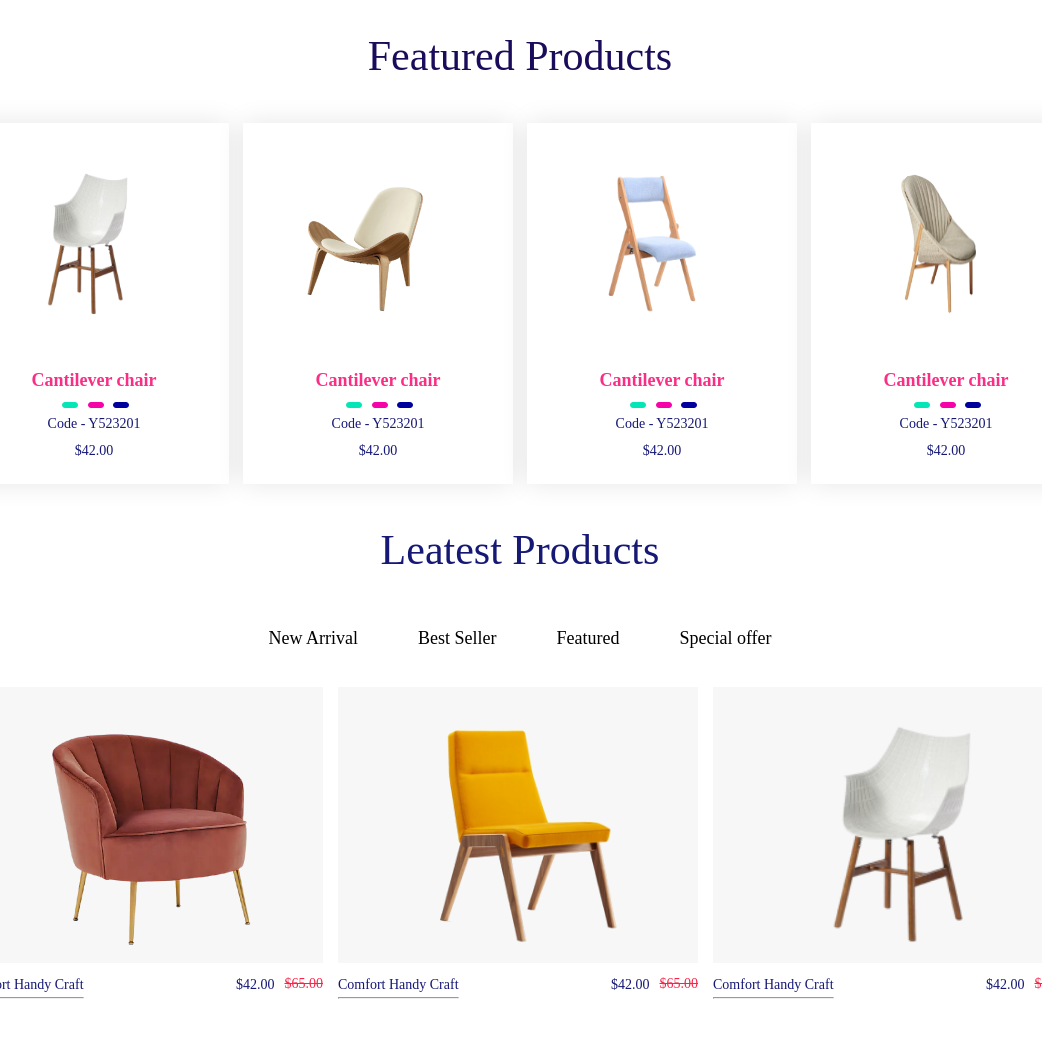
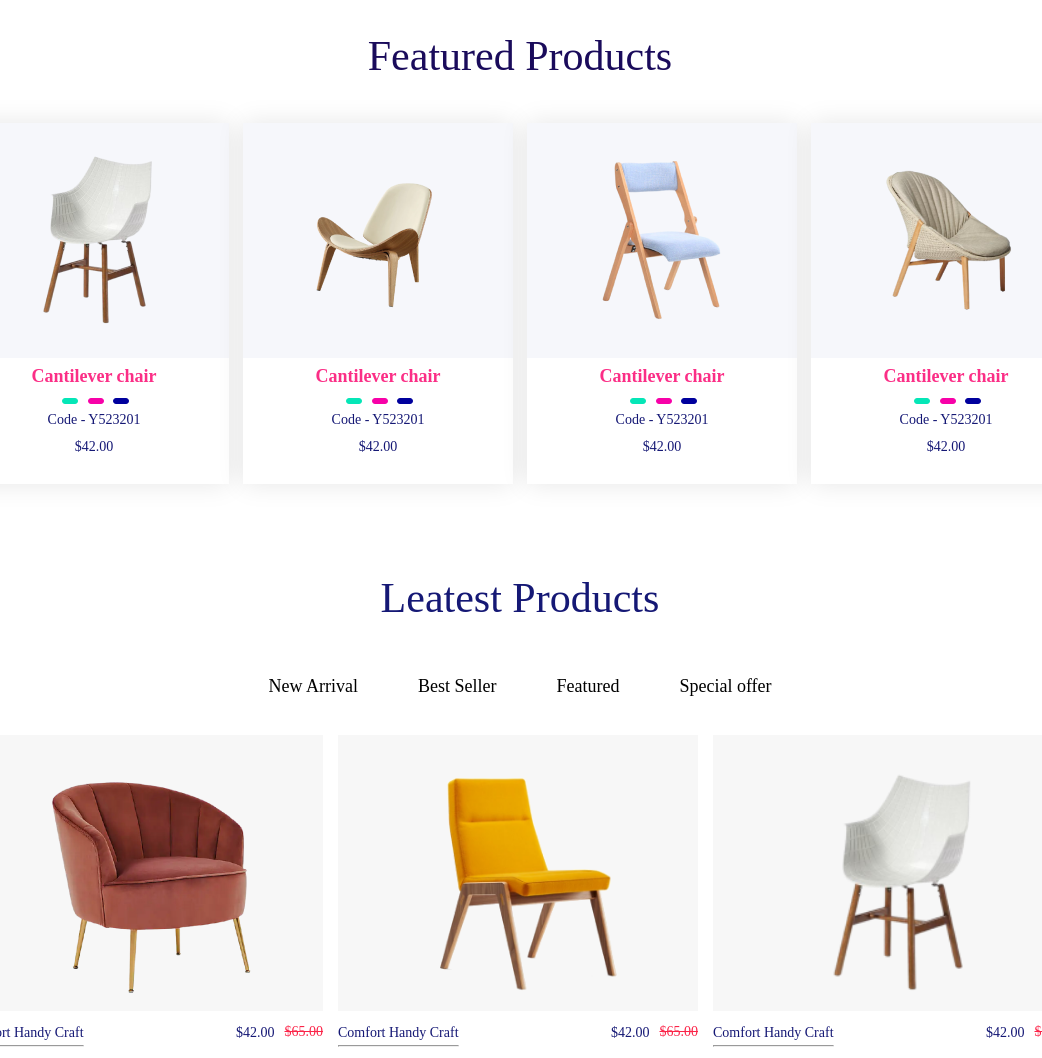
Before and after one commit to Rakibulhasan70/iNiLabs-task, a plain HTML site: page index.html in a window 1280 px wide. Shown: the part 900-1958 px from the top of the page, without its empty margins (120-1162 px from the left). Drawn offline with Linux system fonts and the light colour scheme.

Commit message:
done project

```diff
--- a/index.html
+++ b/index.html
@@ -29,10 +29,12 @@
             <p class="upper-single-items">USD <i class="fa-solid fa-angle-down"></i></p>
             <p class="upper-single-items">Login <i class="fa-regular fa-user"></i></p>
             <p class="upper-single-items">Wishlist <i class="fa-regular fa-heart"></i></p>
-            <i style="margin-top: 16px; color: #FFFFFF;" class="fa-solid fa-cart-shopping"></i>
+            <i style="margin-top: 16px;padding-left: 16px; color: #FFFFFF;" class="fa-solid fa-cart-shopping"></i>
         </div>
     </section>
+
     <!-- header section -->
+
     <section class="header-part">
         <h2 class="hekto">Hekto</h2>
         <div class="header-menu">
@@ -75,7 +77,10 @@
         <p class="featured-title">Featured Products</p>
         <div class="all-card">
             <div class="card">
-                <img class="card-img2" src="images/image 1168.png" alt="">
+                <div class="card-img2"
+                    style="background-image: url('images/image\ 1168.png'); background-repeat: no-repeat; background-position: center;">
+                </div>
+                <!-- <img class="card-img2" src="images/image 1168.png" alt=""> -->
                 <div class="card-btn">
                     <button class="view-btn">View Details</button>
                     <div class="card-content">
@@ -91,7 +96,10 @@
                 </div>
             </div>
             <div class="card">
-                <img class="card-img2" src="images/image 1.png" alt="">
+                <div class="card-img2"
+                    style="background-image: url('images/image\ 1.png'); background-repeat: no-repeat; background-position: center;">
+                </div>
+                <!-- <img class="card-img2" src="images/image 1.png" alt=""> -->
                 <div class="card-btn">
                     <button class="view-btn">View Details</button>
                     <div class="card-content">
@@ -107,7 +115,10 @@
                 </div>
             </div>
             <div class="card">
-                <img class="card-img2" src="images/image 1169.png" alt="">
+                <div class="card-img2"
+                    style="background-image: url('images/image\ 1169.png'); background-repeat: no-repeat; background-position: center;">
+                </div>
+                <!-- <img class="card-img2" src="images/image 1169.png" alt=""> -->
                 <div class="card-btn">
                     <button class="view-btn">View Details</button>
                     <div class="card-content">
@@ -123,7 +134,10 @@
                 </div>
             </div>
             <div class="card">
-                <img class="card-img2" src="images/image 3.png" alt="">
+                <div class="card-img2"
+                    style="background-image: url('images/image\ 3.png'); background-repeat: no-repeat; background-position: center;">
+                </div>
+                <!-- <img class="card-img2" src="images/image 3.png" alt=""> -->
                 <div class="card-btn">
                     <button class="view-btn">View Details</button>
                     <div class="card-content">
--- a/style.css
+++ b/style.css
@@ -198,7 +198,8 @@ body {
 
 .card:hover .card-content {
     background-color: blue;
-    padding-top: 15px;
+    padding-top: 17px;
+    margin-top: -7px;
 }
 
 .card:hover .card-content2 {
@@ -208,11 +209,11 @@ body {
 }
 
 .card:hover .card-img2 {
-    /* background-color: #FFFFFF; */
+    background-color: #F7F7F7;
 }
 
 .card:hover .card-img {
-    background-color: #FFFFFF;
+    /* background-color: #F7F7F7; */
 }
 
 
@@ -245,12 +246,12 @@ body {
 .card-img2 {
     width: 130px;
     height: 150px;
-    /* background-color: #F7F7F7; */
-
+    background-color: #F6F7FB;
     padding-top: 46px;
     padding-bottom: 39px;
     padding-right: 79px;
     padding-left: 61px;
+
 }
 
 .card-title {
@@ -339,7 +340,7 @@ body {
 }
 
 .card:hover .view-btn {
-    background: #08D15F;
+    background: #08D15F !important;
     border-radius: 2px;
     Width: 94px;
     Height: 29px;
@@ -347,7 +348,7 @@ body {
     display: flex;
     text-align: center;
     margin: auto;
-    margin-top: -40px;
+    margin-top: -32px;
     margin-bottom: 10px;
     padding-top: 5px;
     color: white;
@@ -364,8 +365,7 @@ body {
 .latest-products {
     /* width: 338px; */
     height: 42px;
-    left: 791px;
-    top: 1594px;
+    padding-top: 48px;
     font-size: 42px;
     line-height: 49px;
     color: #151875;
```
